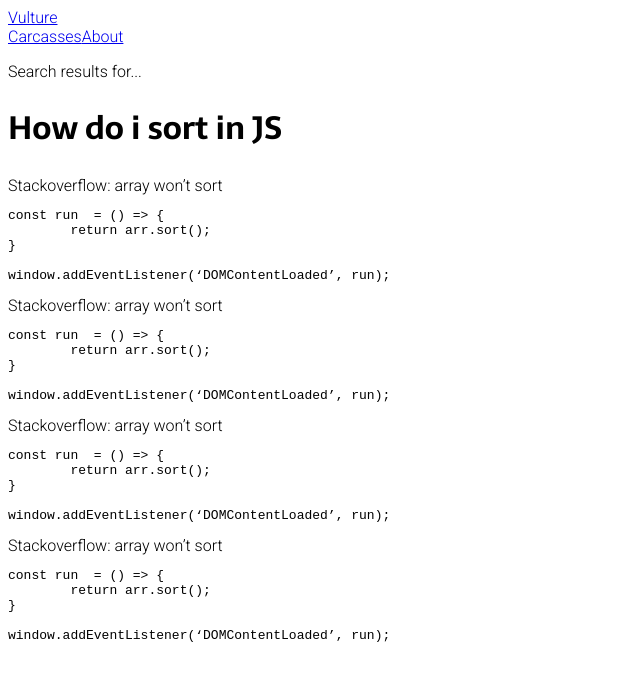
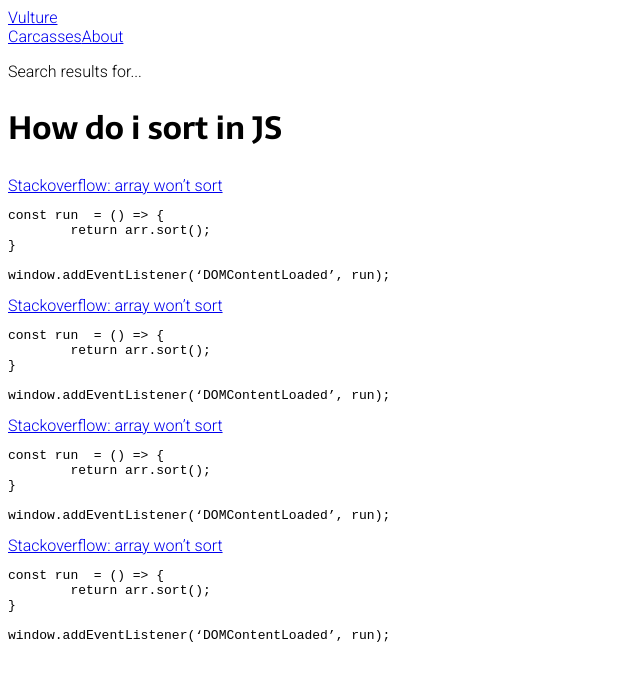
Before and after one commit to the-sides/vultureCode, a Next.js app: page / in a window 1280 px wide. Shown: the top 680 px of the page, without its empty margins (0-640 px from the left). Built offline with nearby package versions, Linux system fonts and the light colour scheme.

Commit message:
.jsx ftw

```diff
--- a/components/Card.jsx
+++ b/components/Card.jsx
@@ -1,7 +1,7 @@
 export default function Card(props) {
 	return (
-		<div class="bg-[#F77F4C] flex flex-col">
-			<a className="text-left text-xl pt-3 pl-3 text-[#FEF3EE]"> {props.title} </a>
+		<div className="bg-[#F77F4C] flex flex-col drop-shadow-sm">
+			<a href="#" className="text-left text-xl pt-3 pl-3 text-[#FEF3EE]"> {props.title} </a>
 			<pre className="text-left bg-[#FCD0BE] text-black p-8 -translate-x-4 translate-y-4 flex-1 overflow-auto">{props.content}</pre>
 		</div>
 	)
```
Also changed, not shown: pages/about.jsx (renamed from pages/about.js), pages/index.jsx (renamed from pages/index.js).
